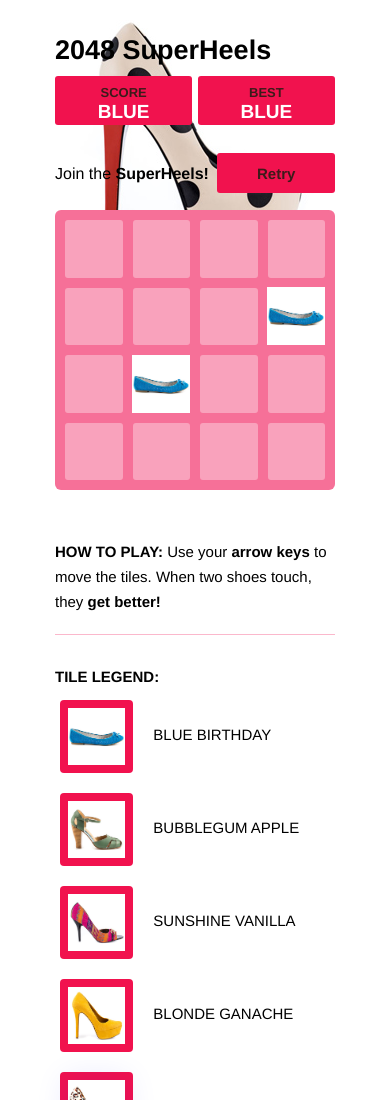
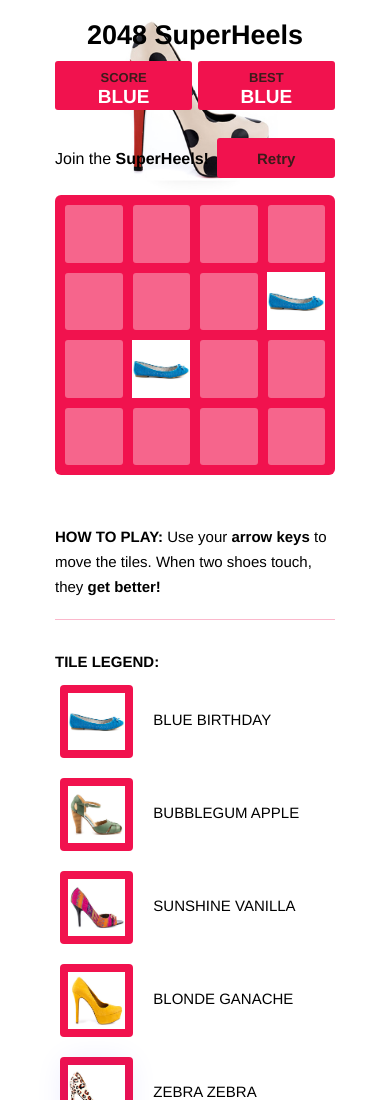
Before and after one commit to 0x0800/2048-SUPERHEELS, a plain HTML site: page index.html in a window 390 px wide. Shown: the top 1100 px of the page. Drawn offline with Linux system fonts and the light colour scheme.

Commit message:
mobile style fixes

```diff
--- a/style/main.css
+++ b/style/main.css
@@ -539,13 +539,18 @@ hr {
 
   body {
     margin: 20px 0;
-    padding: 0 20px; }
+    padding: 0 20px;
+    background-size: 50%; }
 
   h1.title {
     font-size: 27px;
     margin-top: 15px; }
     h1.title small {
       font-size: 27px; }
+
+  .title-container {
+    display: block;
+  }
 
   .container {
     width: 280px;
@@ -586,7 +591,7 @@ hr {
     -ms-user-select: none;
     -ms-touch-action: none;
     touch-action: none;
-    background: #f67098;
+    background: #f1124e;
     border-radius: 6px;
     width: 280px;
     height: 280px;
```
